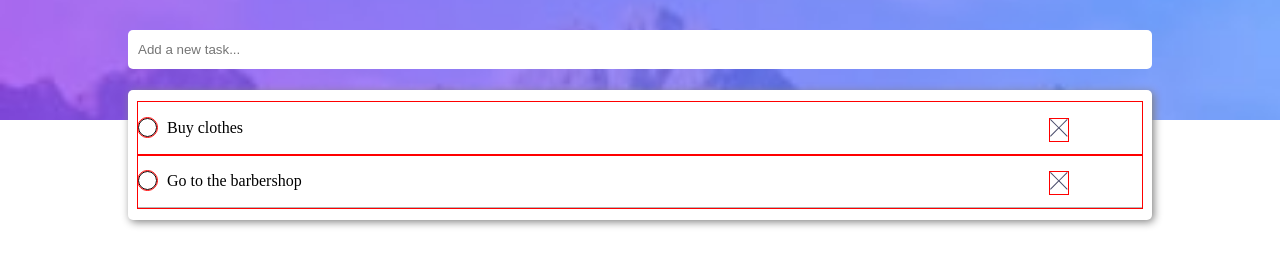
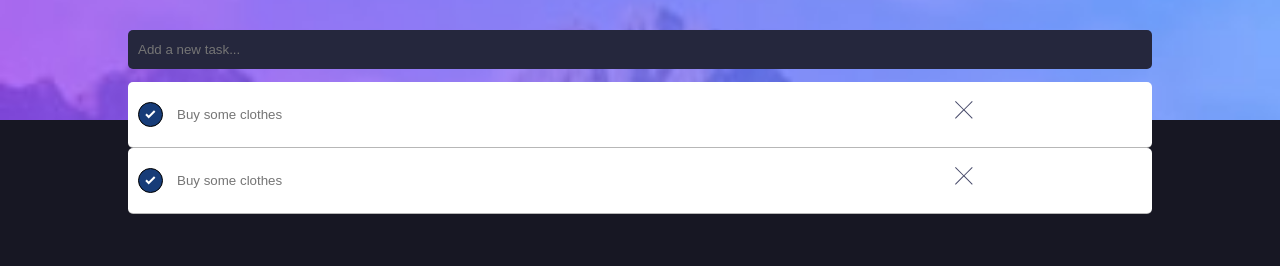
Before and after one commit to Kelsy-Dev/To-Do-List, a plain HTML site: page index.html in a window 1280 px wide. Both pictures are taken after a click on the button 1133 px from the left and 60 px from the top of the page. Shown: the part 80-346 px from the top of the page. Drawn offline with Linux system fonts and the light colour scheme.

Commit message:
Add dark mode

```diff
--- a/index.html
+++ b/index.html
@@ -30,10 +30,23 @@
     id="create"
     placeholder="Add a new task...">
 
-    <ul class="list">
-      <li>Buy clothes</li>
-      <li>Go to the barbershop</li>
-    </ul>
+    <div class="tasklist">
+
+      <div class="task ">
+        <button class="check ok"><img src="images/icon-check.svg" ></button>
+        <input type="text" class="items" placeholder="Buy some clothes">
+        <button class="cross"><img src="images/icon-cross.svg"></button>
+        </button>
+      </div>
+
+      <div class="task">
+        <button class="check ok"><img src="images/icon-check.svg"></button>
+        <input type="text" class="items" placeholder="Buy some clothes">
+        <button class="cross"><img src="images/icon-cross.svg"></button>
+        </button>
+      </div>
+
+    </div>
   </main>
 
 
--- a/main.js
+++ b/main.js
@@ -1,46 +1,78 @@
-const type = document.querySelector('input');
+const bdy = document.querySelector('body');
+const type = document.querySelector('#create');
 const toDo = document.getElementById('create');
-const ul = document.querySelector('.list');
+const tasklist = document.querySelector('.tasklist');
+const darkMode = document.querySelector('#icon');
 
-    toDo.addEventListener("keypress", (e) => {
-        if(e.key === "Enter" && type.value.length > 0) {
+const check = document.createElement('button');
+const cross = document.createElement('button');
 
-        const li = document.createElement('li');
+const task = document.createElement('div');
+const items = document.createElement('input');
 
-        ul.appendChild(li);
-        li.appendChild(document.createTextNode(type.value));
-        li.classList.add('li');
-        type.value = '';
+// ***********************
+// *********BUTTONS*******
 
-        li.classList.add('cross');
-        li.addEventListener("click", () => {
-            li.classList.toggle('done');
-            li.classList.toggle('addList');
-        })
-        }
+const checkbttn = (btn) => {
+    btn.classList.add('check');
+    const img = document.createElement('img');
+    img.src = `images/icon-check.svg`
+    task.appendChild(btn);
+    btn.appendChild(img);
+}
+
+const crossbttn = () => {
+    cross.classList.add('cross');
+
+    const imgC = document.createElement('img');
+    imgC.src = "images/icon-cross.svg";
+    cross.appendChild(imgC)
+}
+
+toDo.addEventListener("keypress", (e) => {
+    if(e.key === "Enter" && type.value.length > 0) {
+
+    task.classList.add('task');
+
+    checkbttn(check);
+    crossbttn();
+
+    const fuck = type.value;
+
+    items.type = "text";
+    items.name = "test";
+    items.setAttribute("test", "readonly");
+
+    tasklist.appendChild(task);
+    task.appendChild(items);
+    task.appendChild(cross);
+    items.classList.add('items');
+    items.innerText = fuck;
+    task.classList.add('task');
+    // task.classList.add('cross');
+    type.value = '';
+
+    check.addEventListener("click", () => {
+        items.classList.toggle('done');
+        check.classList.toggle('ok');
+
+        console.log("Check button");
+    })
+    cross.addEventListener("click", () => {
+        tasklist.removeChild(task);
+        console.log("remove");
     })
 
-//Delete this after you are done
-const task = document.querySelectorAll('li');
-
-    for (let i = 0; i < task.length; i++) {
-
-        task[i].classList.add('cross');
-        task[i].addEventListener("click", () => {
-            task[i].classList.toggle('done');
-            task[i].classList.toggle('addList')
-        })
     }
-
-const crosscheck = document.querySelector('cross');
-
-crosscheck.addEventListener("click", () => {
-    console.log("working");
 })
 
+darkMode.addEventListener("click", () => {
+    items.classList.toggle('drkbtn');
+    cross.classList.toggle('drkbtn');
+    task.classList.toggle('drkbtn');
+    type.classList.toggle('drkbtn');
+    bdy.classList.toggle('drk');
+    check.classList.toggle('checkdrk');
 
-
-
-
-
-//Implement .done through new tasks
+    console.log('works')
+})
--- a/style.css
+++ b/style.css
@@ -39,52 +39,65 @@ main {
 
 #create {
     top: 110px;
-    background-color: white;
     border: none;
-
+    border-radius: 5px;
+    text-align: left;
 }
-#create, .list {
+#create, .tasklist {
     position: absolute;
-    border-radius: 5px;
     padding: 12px 10px;
-    text-align: left;
     width: 80%;
 }
-.list {
-    top: 170px;
-    list-style-type: none;
+
+/* ******************************
+***********TASK LIST*********** */
+.tasklist {
+    padding: 12px 0;
+    top: 150px;
+}
+.task {
     background-color: white;
-    box-shadow: 2px 2px 9px grey;
+    padding: 10px 0;
+    border-radius: 5px;
+    border-bottom: 1px solid rgba(128, 128, 128, 0.564);
 }
-li {
-    border-bottom: 1px solid rgb(181, 181, 181);
-    padding: 17px 0;
-    cursor: pointer;
-    outline: 1px solid red;
-
-    transition-property: all;
-    transition-duration: 0.7s;
+.items {
+    padding: 15px 0;
+    margin-left: 10px;
+    outline: none;
+    width: 75%;
 }
-li::before {
-    content: url(images/icon-check.svg);
+.check, .cross, .items {
+    border: none;
+    background-color: white;
+}
+.check {
+    border: 1px solid black;
     border-radius: 50%;
-    outline: 1px solid red;
-    margin-right: 10px;
-    padding: 0px 3px;
-    border: 1px solid black;
+    margin-left: 10px;
+    width: 25px;
+    height: 25px;
 }
-.cross::after {
-    content: url(images/icon-cross.svg);
-    outline: 1px solid red;
-    position: absolute;
-    left: 90%;
-}
-
-.addList::before {
-    background-color: rgb(19, 23, 138);
+.ok {
+    background-color: rgb(23, 60, 120);
 }
 .done {
     text-decoration: line-through;
     color: rgb(197, 192, 192);
     font-size: 15px;
 }
+
+/* ******************************
+***********TASK LIST*********** */
+
+.drk {
+    background-color: #171723;
+}
+.drkbtn {
+    color: #aaacc3;
+    background-color: #25273d;
+}
+.checkdrk {
+    background-color: #25273d;
+
+}
```
